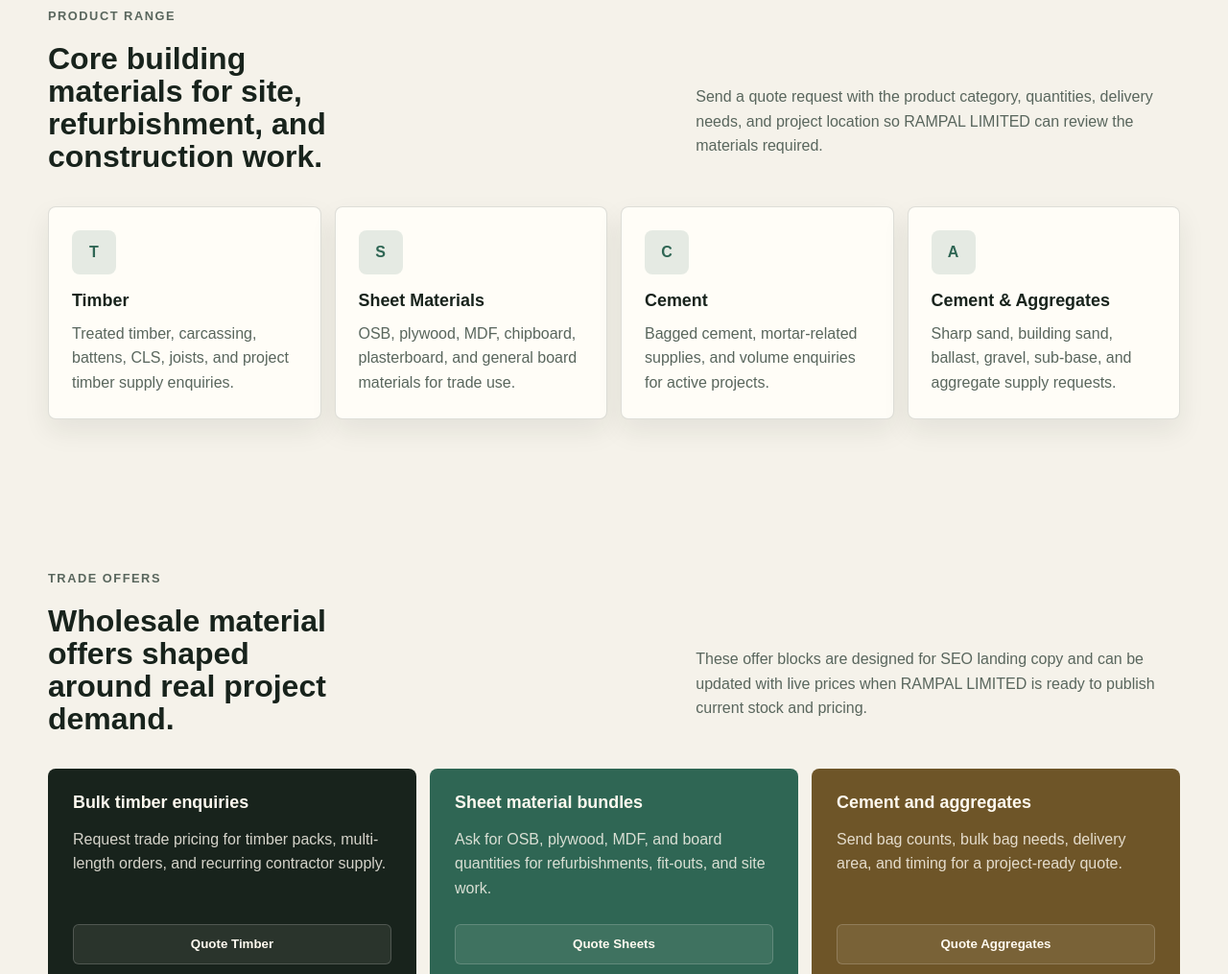
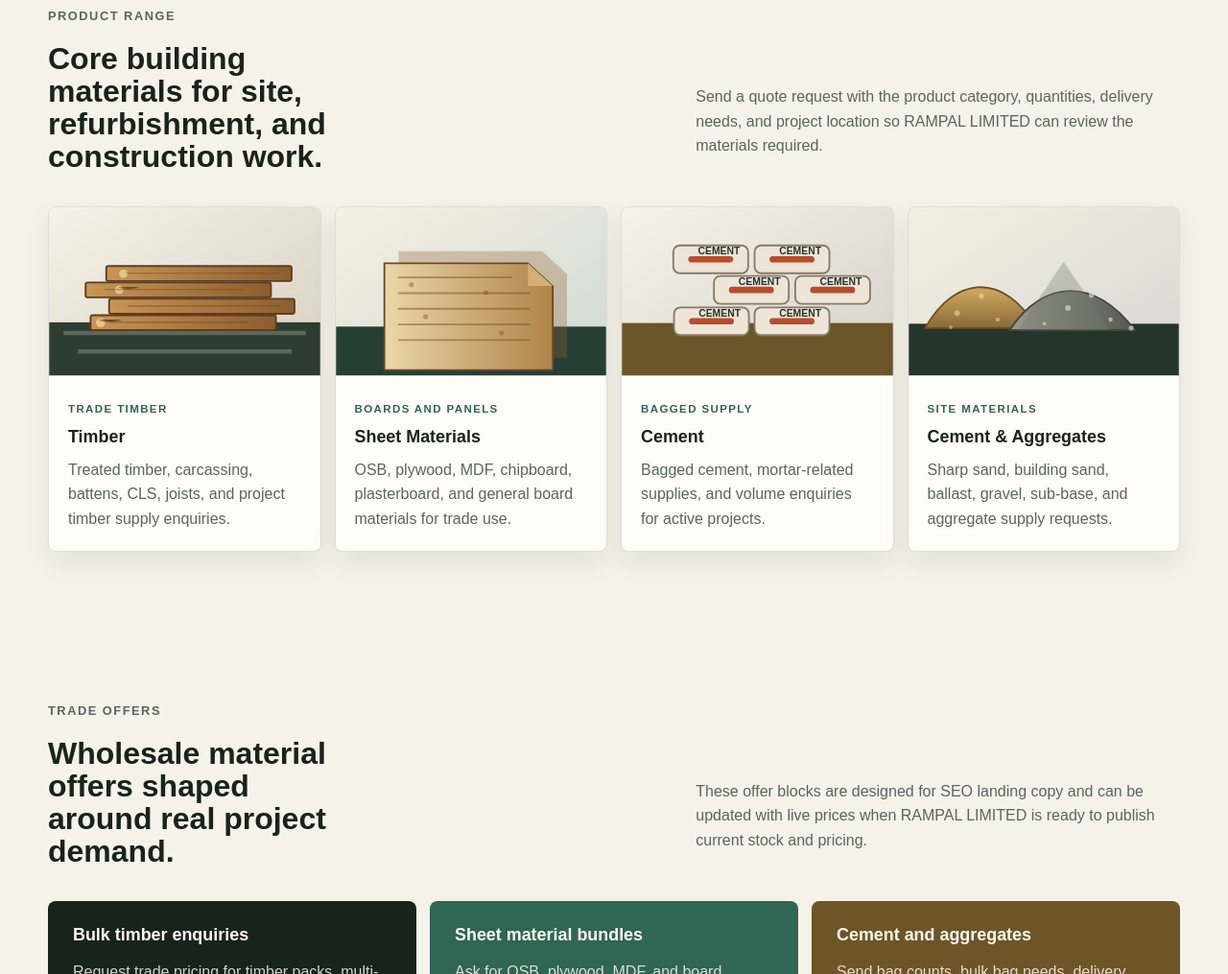
Before and after one commit to tanyak26/rampal-limited, a website: page index.html in a window 1280 px wide. Shown: the part 1074-2089 px from the top of the page at 96% size. Drawn offline with Linux system fonts and the light colour scheme.

Commit message:
Add product images to material cards

```diff
--- a/index.html
+++ b/index.html
@@ -8,32 +8,32 @@
   <meta name="keywords" content="RAMPAL LIMITED, wholesale building materials Southall, timber supplier Southall, sheet materials, cement supplier, aggregates supplier, building materials London, builders merchant UB2">
   <meta name="robots" content="index,follow">
   <meta name="theme-color" content="#243528">
-  <link rel="canonical" href="https://rampallimited.co.uk/">
+  <link rel="canonical" href="https://rampallimited.com/">
   <link rel="preload" as="image" href="assets/rampal/wholesale-building-materials-hero.png" fetchpriority="high">
   <link rel="preload" as="image" href="assets/rampal/rampal-logo.svg">
   <meta property="og:site_name" content="RAMPAL LIMITED">
   <meta property="og:title" content="RAMPAL LIMITED | Wholesale Building Materials in Southall">
   <meta property="og:description" content="Trade-focused wholesale supply of timber, sheet materials, cement, aggregates, and building materials from 14 Featherstone Road, Southall UB2 5AA.">
-  <meta property="og:url" content="https://rampallimited.co.uk/">
+  <meta property="og:url" content="https://rampallimited.com/">
   <meta property="og:type" content="website">
-  <meta property="og:image" content="https://rampallimited.co.uk/assets/rampal/wholesale-building-materials-hero.png">
+  <meta property="og:image" content="https://rampallimited.com/assets/rampal/wholesale-building-materials-hero.png">
   <meta property="og:image:alt" content="Wholesale building materials yard with timber, sheet materials, cement, and aggregate stock.">
   <meta name="twitter:card" content="summary_large_image">
   <meta name="twitter:title" content="RAMPAL LIMITED | Wholesale Building Materials in Southall">
   <meta name="twitter:description" content="Wholesale timber, sheet materials, cement, aggregates, and building supplies for trade buyers.">
-  <meta name="twitter:image" content="https://rampallimited.co.uk/assets/rampal/wholesale-building-materials-hero.png">
+  <meta name="twitter:image" content="https://rampallimited.com/assets/rampal/wholesale-building-materials-hero.png">
   <script type="application/ld+json">
     {
       "@context": "https://schema.org",
       "@graph": [
         {
           "@type": ["Organization", "LocalBusiness", "HomeAndConstructionBusiness"],
-          "@id": "https://rampallimited.co.uk/#organization",
+          "@id": "https://rampallimited.com/#organization",
           "name": "RAMPAL LIMITED",
-          "url": "https://rampallimited.co.uk/",
+          "url": "https://rampallimited.com/",
           "description": "Private limited wholesale building materials supplier based in Southall, England.",
           "foundingDate": "2024-08-30",
-          "image": "https://rampallimited.co.uk/assets/rampal/wholesale-building-materials-hero.png",
+          "image": "https://rampallimited.com/assets/rampal/wholesale-building-materials-hero.png",
           "address": {
             "@type": "PostalAddress",
             "streetAddress": "14 Featherstone Road",
@@ -75,16 +75,16 @@
         },
         {
           "@type": "WebSite",
-          "@id": "https://rampallimited.co.uk/#website",
-          "url": "https://rampallimited.co.uk/",
+          "@id": "https://rampallimited.com/#website",
+          "url": "https://rampallimited.com/",
           "name": "RAMPAL LIMITED",
           "publisher": {
-            "@id": "https://rampallimited.co.uk/#organization"
+            "@id": "https://rampallimited.com/#organization"
           }
         },
         {
           "@type": "FAQPage",
-          "@id": "https://rampallimited.co.uk/#faq",
+          "@id": "https://rampallimited.com/#faq",
           "mainEntity": [
             {
               "@type": "Question",
@@ -434,6 +434,45 @@
 
     .card {
       padding: 24px;
+    }
+
+    .product-card {
+      overflow: hidden;
+      padding: 0;
+      display: grid;
+      grid-template-rows: auto 1fr;
+    }
+
+    .product-image {
+      aspect-ratio: 16 / 10;
+      background: var(--panel);
+      border-bottom: 1px solid var(--line);
+      overflow: hidden;
+    }
+
+    .product-image img {
+      width: 100%;
+      height: 100%;
+      object-fit: cover;
+      transition: transform 0.22s ease;
+    }
+
+    .product-card:hover .product-image img {
+      transform: scale(1.03);
+    }
+
+    .product-body {
+      padding: 20px;
+    }
+
+    .product-kicker {
+      display: inline-flex;
+      margin-bottom: 10px;
+      color: var(--accent-2);
+      text-transform: uppercase;
+      font-size: 0.72rem;
+      font-weight: 900;
+      letter-spacing: 0.12em;
     }
 
     .card-icon {
@@ -856,25 +895,45 @@
         </div>
 
         <div class="product-grid">
-          <article class="card">
-            <span class="card-icon">T</span>
+          <article class="card product-card">
+            <div class="product-image">
+              <img src="assets/rampal/product-timber.svg" alt="Stacked trade timber and construction wood lengths" loading="lazy">
+            </div>
+            <div class="product-body">
+              <span class="product-kicker">Trade timber</span>
               <h3>Timber</h3>
               <p>Treated timber, carcassing, battens, CLS, joists, and project timber supply enquiries.</p>
+            </div>
           </article>
-          <article class="card">
-            <span class="card-icon">S</span>
+          <article class="card product-card">
+            <div class="product-image">
+              <img src="assets/rampal/product-sheet-materials.svg" alt="Sheet materials including plywood, OSB, MDF, and board stock" loading="lazy">
+            </div>
+            <div class="product-body">
+              <span class="product-kicker">Boards and panels</span>
               <h3>Sheet Materials</h3>
               <p>OSB, plywood, MDF, chipboard, plasterboard, and general board materials for trade use.</p>
+            </div>
           </article>
-          <article class="card">
-            <span class="card-icon">C</span>
+          <article class="card product-card">
+            <div class="product-image">
+              <img src="assets/rampal/product-cement.svg" alt="Bagged cement stacked for builders and contractors" loading="lazy">
+            </div>
+            <div class="product-body">
+              <span class="product-kicker">Bagged supply</span>
               <h3>Cement</h3>
               <p>Bagged cement, mortar-related supplies, and volume enquiries for active projects.</p>
+            </div>
           </article>
-          <article class="card">
-            <span class="card-icon">A</span>
+          <article class="card product-card">
+            <div class="product-image">
+              <img src="assets/rampal/product-aggregates.svg" alt="Sand, gravel, ballast, and aggregate materials for site supply" loading="lazy">
+            </div>
+            <div class="product-body">
+              <span class="product-kicker">Site materials</span>
               <h3>Cement & Aggregates</h3>
               <p>Sharp sand, building sand, ballast, gravel, sub-base, and aggregate supply requests.</p>
+            </div>
           </article>
         </div>
       </div>
--- a/robots.txt
+++ b/robots.txt
@@ -4,4 +4,4 @@ Disallow: /rampal-admin
 Disallow: /admin
 Disallow: /api/
 
-Sitemap: https://rampallimited.co.uk/sitemap.xml
+Sitemap: https://rampallimited.com/sitemap.xml
--- a/sitemap.xml
+++ b/sitemap.xml
@@ -1,7 +1,7 @@
 <?xml version="1.0" encoding="UTF-8"?>
 <urlset xmlns="http://www.sitemaps.org/schemas/sitemap/0.9">
   <url>
-    <loc>https://rampallimited.co.uk/</loc>
+    <loc>https://rampallimited.com/</loc>
     <lastmod>2026-04-28</lastmod>
     <changefreq>weekly</changefreq>
     <priority>1.0</priority>
```
Also changed, not shown: assets/rampal/product-aggregates.svg (added), assets/rampal/product-cement.svg (added), assets/rampal/product-sheet-materials.svg (added), assets/rampal/product-timber.svg (added). Lines whose indentation alone changed are shown as unchanged.
